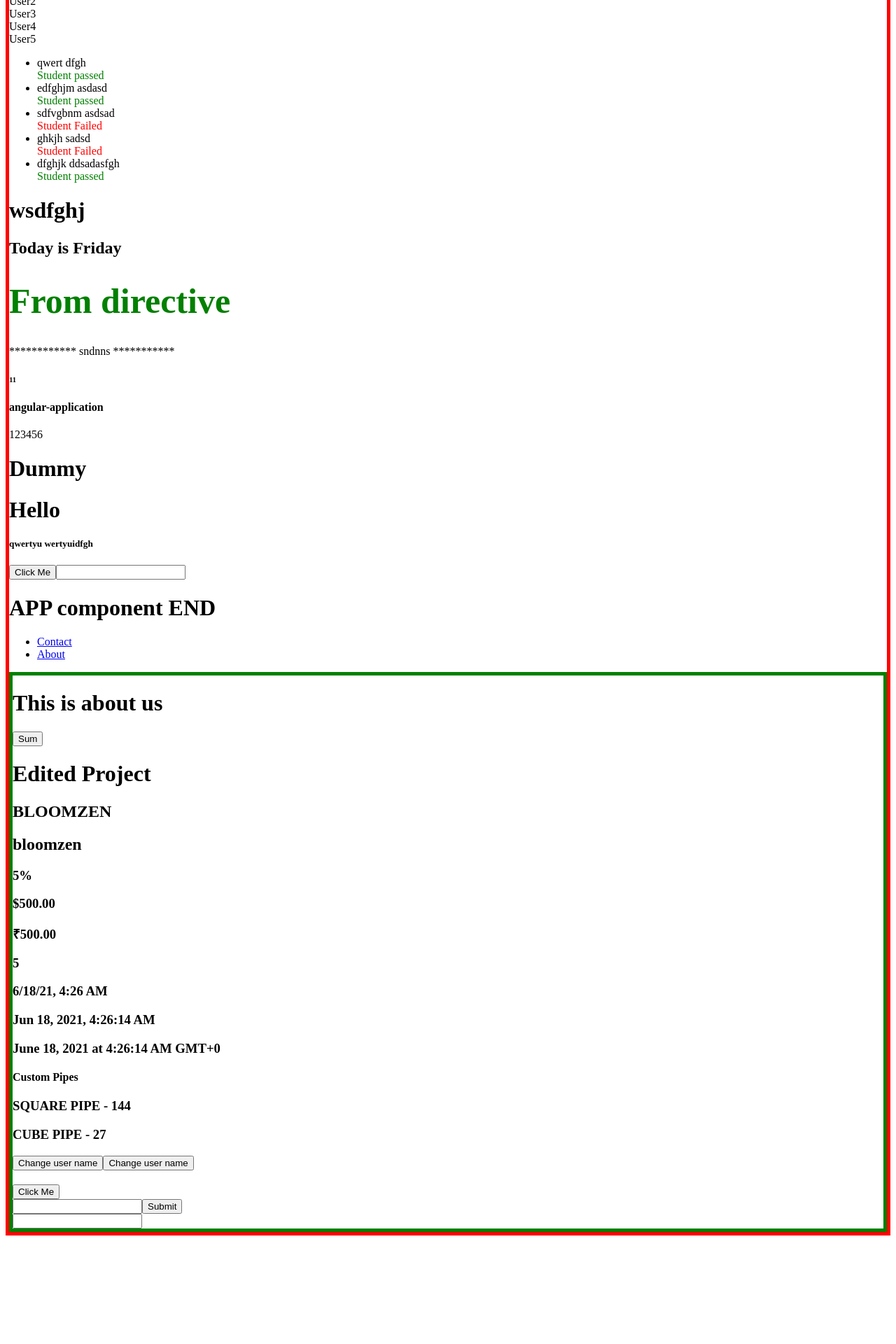
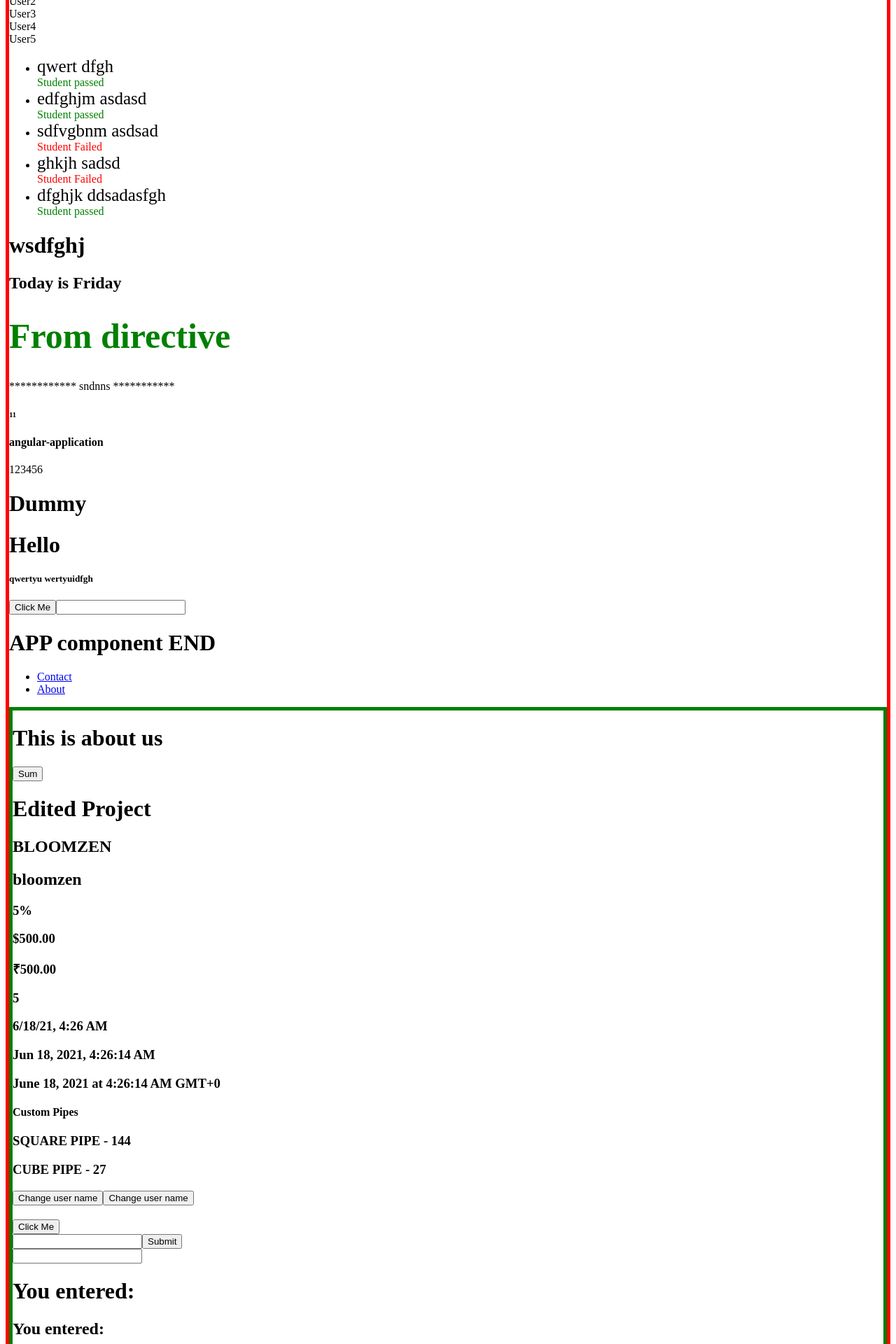
Before and after one commit to Bharat3234/bloomzen-angular, an Angular app: page /about in a window 1280 px wide. Shown: the part 280-2200 px from the top of the page at 70% size. Before the commit the page ends 2053 px from the top, so only its background shows below. Built offline with nearby package versions, Linux system fonts and the light colour scheme.

Commit message:
ngStye & ngModel doubts

```diff
--- a/src/app/about-us/about-us.component.html
+++ b/src/app/about-us/about-us.component.html
@@ -46,5 +46,7 @@
 
   <input type="text" [(ngModel)]="inputValue" (keyup)="onKeyUp()">
   <!-- ngModel is two-binding -->
+  <h1>You entered: {{inputValue}}</h1>
+  <h2>You entered: {{inputValue}}</h2>
 
 </div>
--- a/src/app/app.component.html
+++ b/src/app/app.component.html
@@ -14,7 +14,7 @@
   <ul>
     <li *ngFor="let stud of students">
       <div>
-        <a>{{stud.firstName}} {{stud.lastName}}</a>
+        <a [ngStyle]="{fontSize: '25px'}">{{stud.firstName}} {{stud.lastName}}</a>
       </div>
       <a *ngIf="stud.result == 'PASS'" [ngStyle]="stud.result == 'PASS' ? {color: 'green'} : {}">Student passed</a>
       <a *ngIf="stud.result == 'FAIL'" [ngStyle]="stud.result == 'FAIL' ? {color: 'red'} : {}">Student Failed</a>
```
